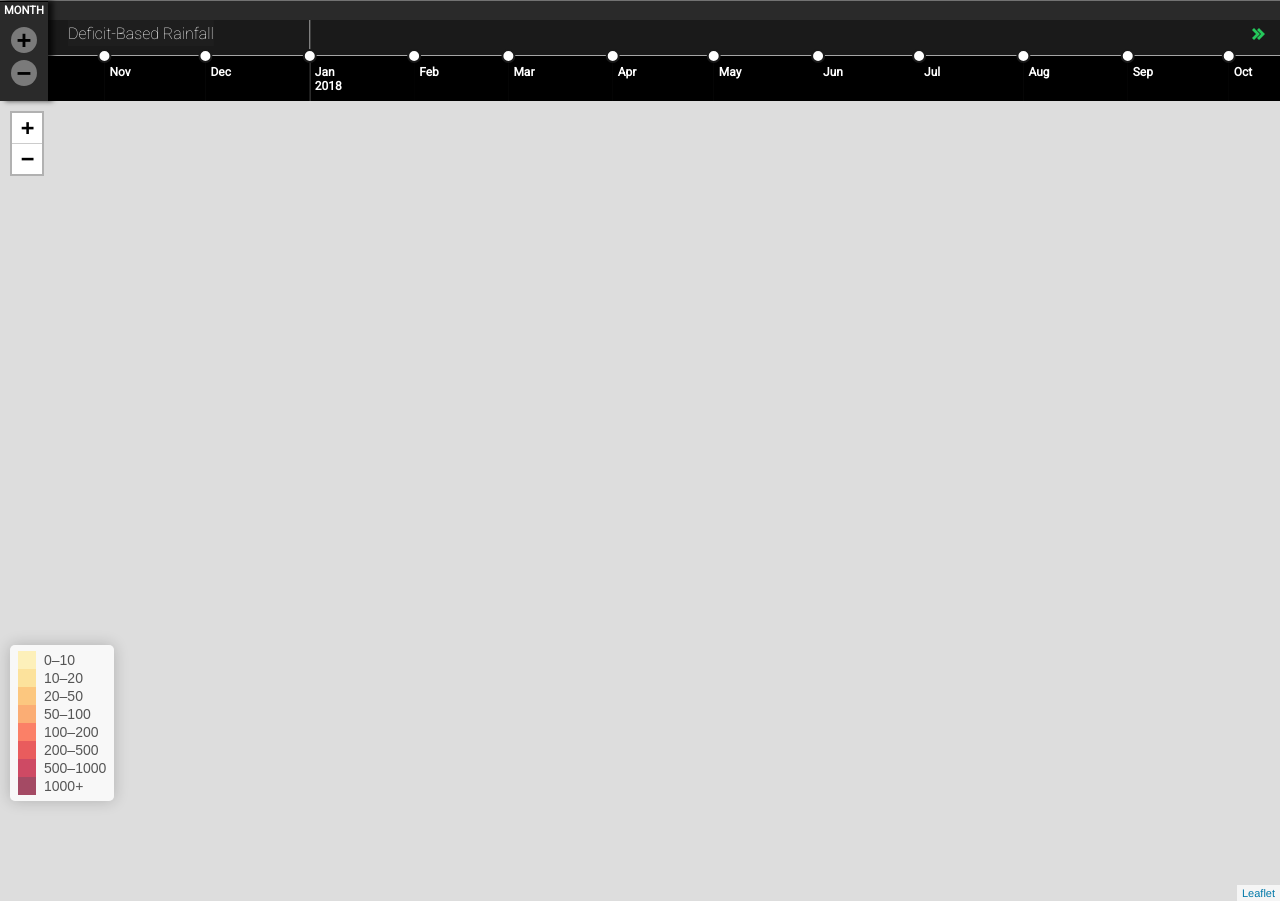
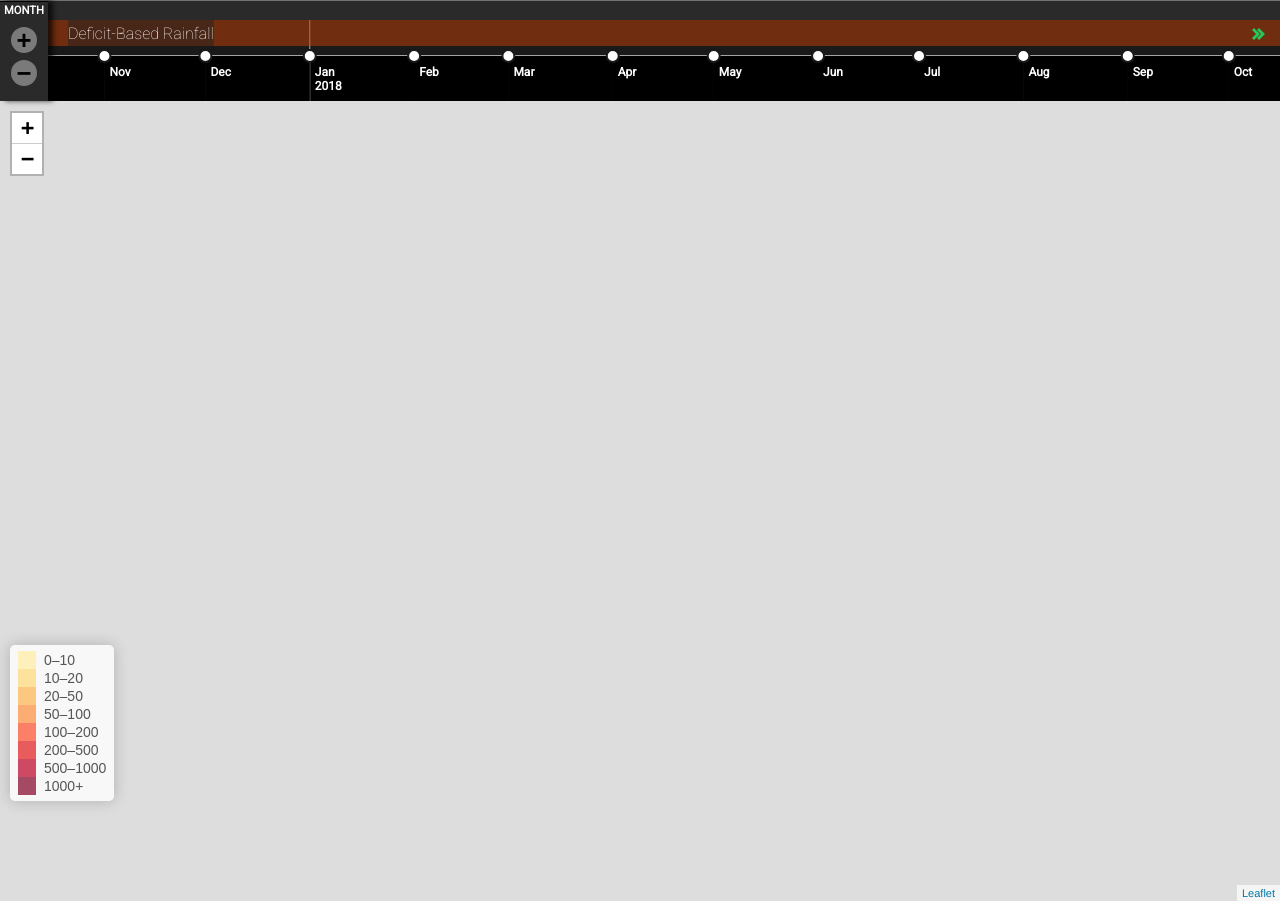
Before and after one commit to njadid/floodalert, a plain HTML site: page index.html in a window 1280 px wide. Drawn offline with Linux system fonts and the light colour scheme; no server answers.

```diff
--- a/index.html
+++ b/index.html
@@ -213,7 +213,7 @@
         .timeline('rows', [row1])
         .timeline('data', row1.id, data1)
         .timeline('setTemporal', [[Date.UTC(2015, 4), Date.UTC(2018, 10)]])
-        .timeline('setRowTemporal', 'examplerow1', [[Date.UTC(2015, 5), Date.UTC(2015, 6)]])
+        .timeline('setRowTemporal', 'examplerow1', [[Date.UTC(2015, 4), Date.UTC(2018, 10)]])
 
     const loader = L.control.loader();
 
```
